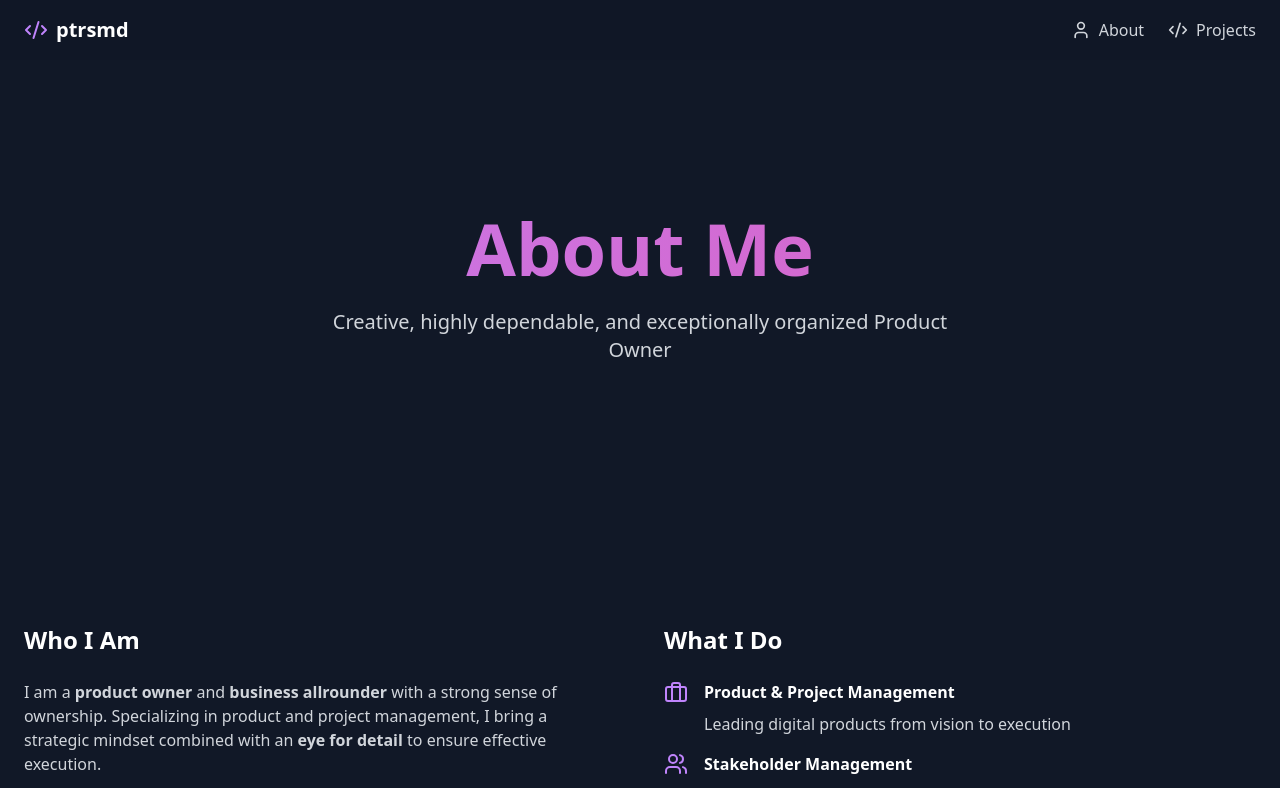
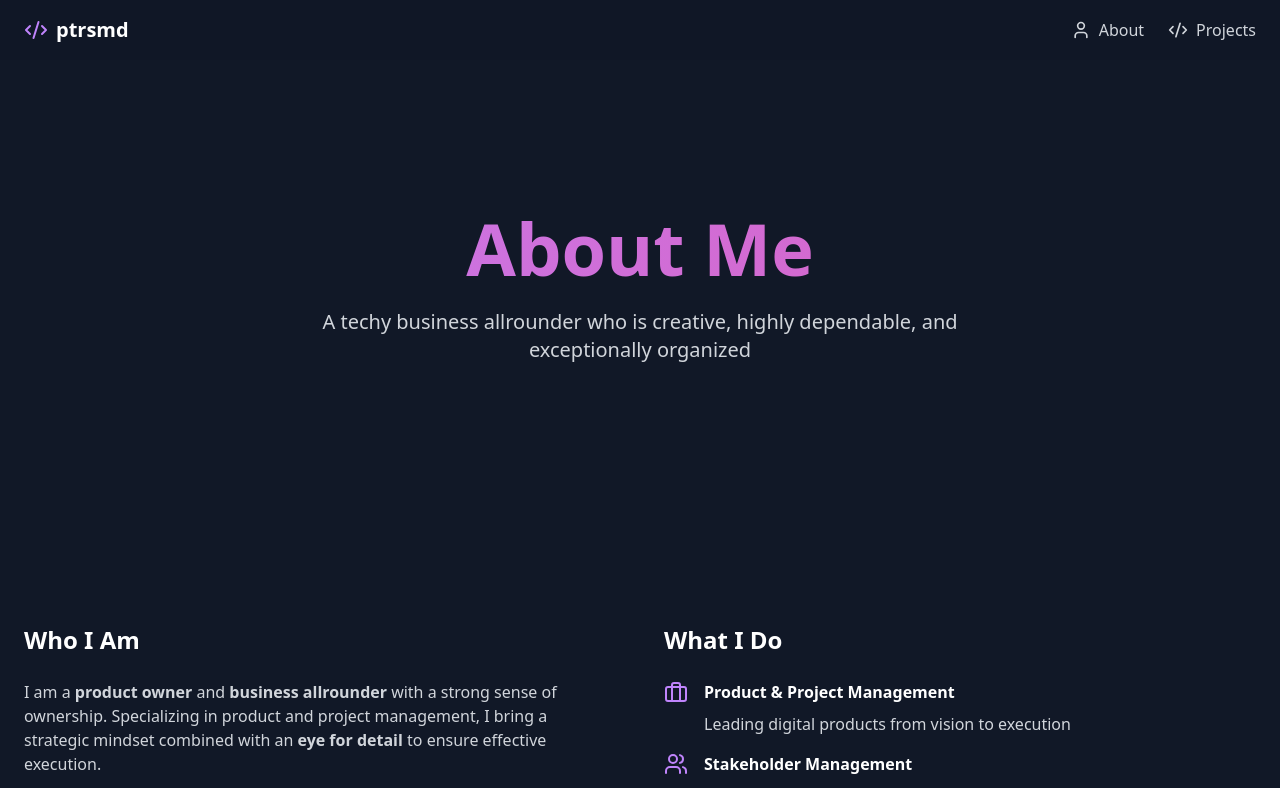
Before and after one commit to schminho/schminho.github.io, a React (Vite) app: page /about in a window 1280 px wide. Shown: the top 788 px of the page. Built offline with nearby package versions, Linux system fonts and the light colour scheme.

Commit message:
Update AboutPage.tsx

```diff
--- a/src/pages/AboutPage.tsx
+++ b/src/pages/AboutPage.tsx
@@ -12,7 +12,7 @@ export function AboutPage() {
             About Me
           </h1>
           <p className="text-xl text-gray-300 mb-8 max-w-2xl mx-auto">
-            Creative, highly dependable, and exceptionally organized Product Owner
+            A techy business allrounder who is creative, highly dependable, and exceptionally organized
           </p>
         </div>
       </section>
```
